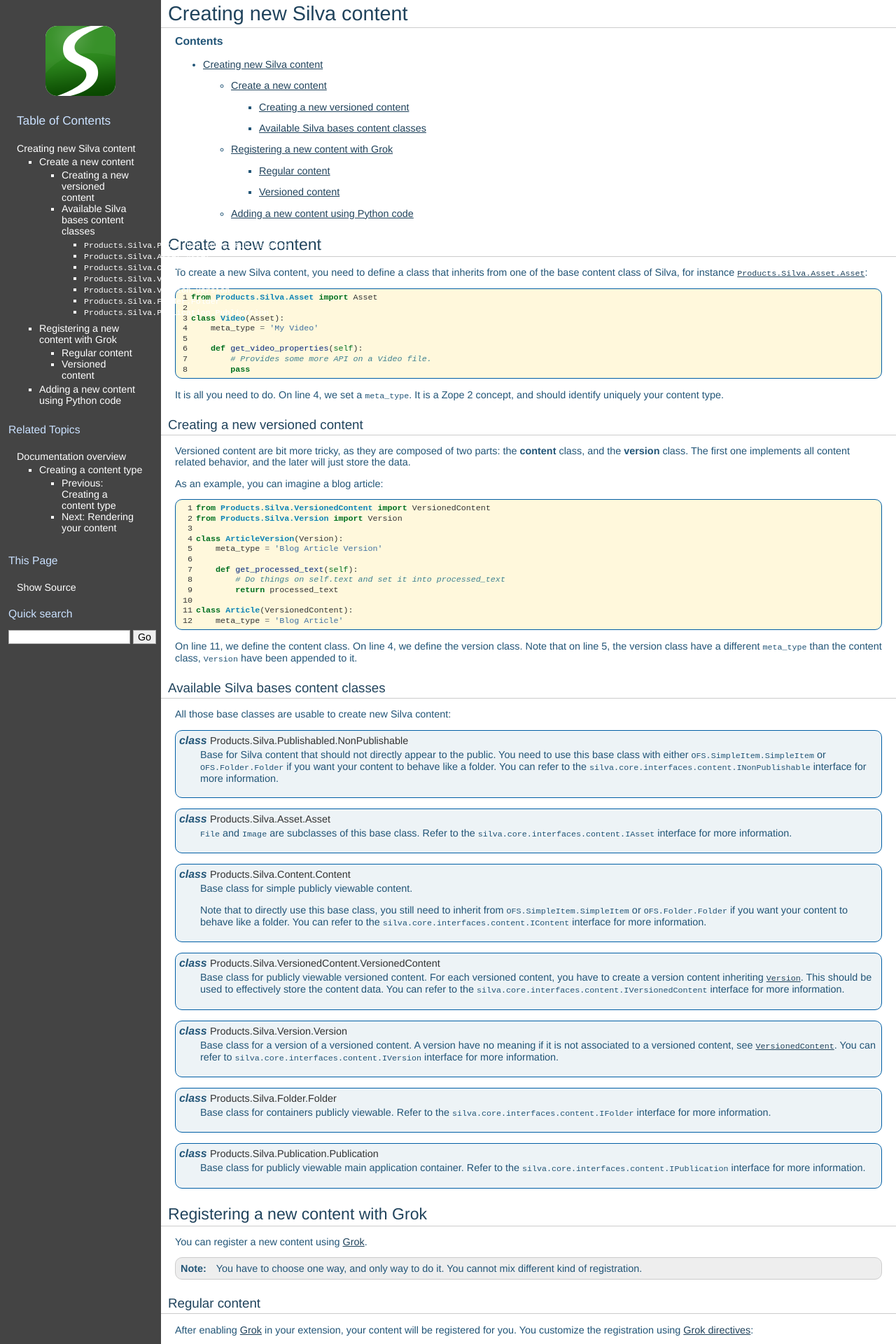
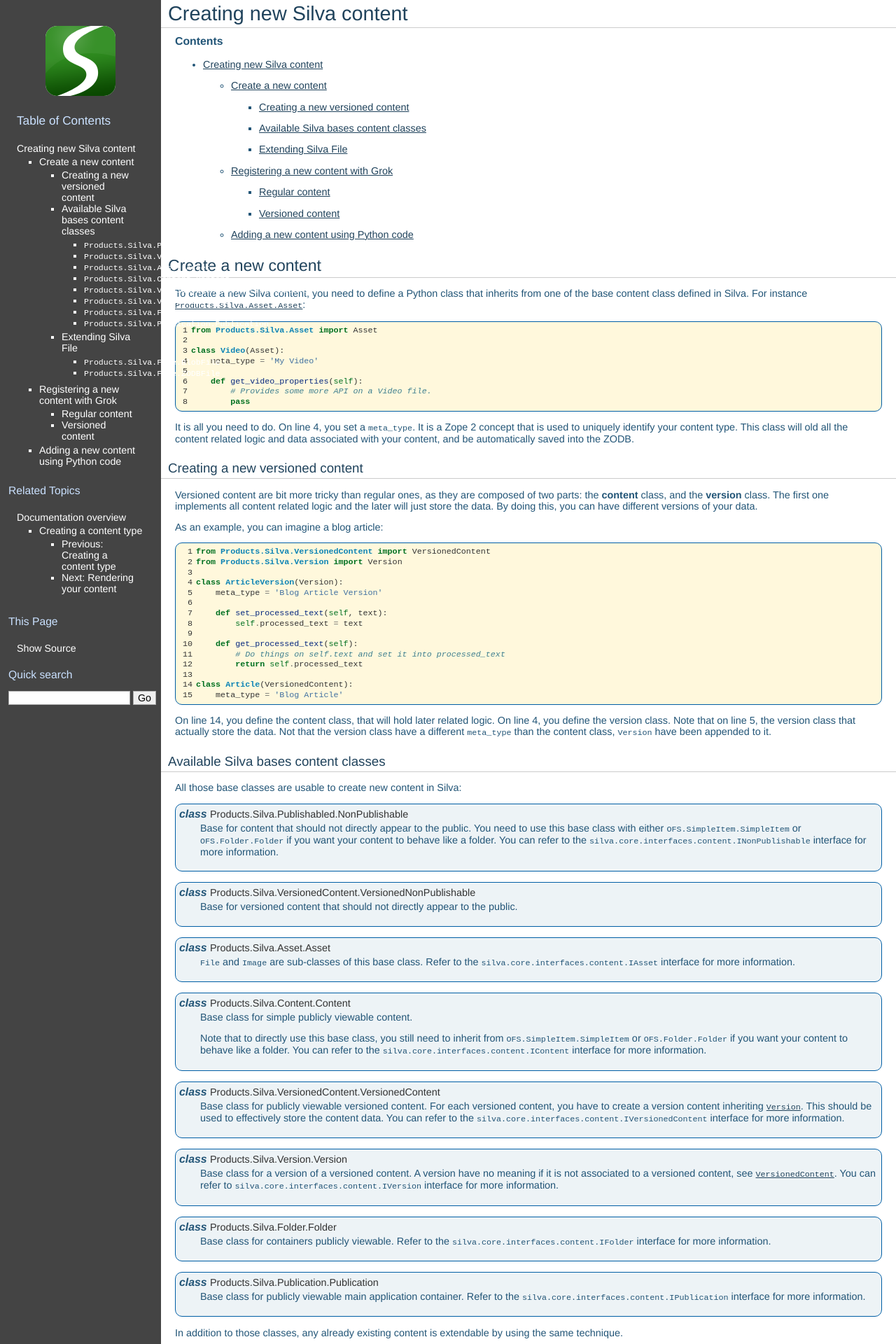
Before and after one commit to silvacms/documentation, a Sphinx documentation site: the page built from source/contents/base.rst, in a window 1280 px wide. Shown: the top 1920 px of the page at 70% size. Built offline with Sphinx 7.4.7, drawn with Linux system fonts in a browser that asks for light colours; pages that are not in the unit, such as notebooks, are missing from menus; comment, search, counter and statistics services are not loaded; cross-references to code outside the pages are shown as plain code; some of the changed text lies outside the part shown.

Commit message:
More documentation update.

```diff
--- a/source/.static/default.css
+++ b/source/.static/default.css
@@ -449,10 +449,6 @@
     padding-left: 1em;
 }
 
-.first {
-    margin-top: 0 !important;
-}
-
 /* "Footnotes" heading */
 p.rubric {
     margin-top: 30px;
--- a/source/apache.rst
+++ b/source/apache.rst
@@ -141,7 +141,7 @@
 ~~~~~~~~
 
 You can install and use the Silva extension `silva.app.forest`_, that
-have been built for this case. It will remove all this complicated
+have been built for this use-case. It will remove all this complicated
 configuration from your Apache configuration, and store this
 information in Zope. It supports multiple sites, with aliases and the
 equivalent of multiple rewrite rules inside a given site.
--- a/source/contents/base.rst
+++ b/source/contents/base.rst
@@ -6,9 +6,9 @@
 Create a new content
 --------------------
 
-To create a new Silva content, you need to define a class that inherits
-from one of the base content class of Silva, for instance
-:py:class:`Products.Silva.Asset.Asset`:
+To create a new Silva content, you need to define a Python class that
+inherits from one of the base content class defined in Silva. For
+instance :py:class:`Products.Silva.Asset.Asset`:
 
 .. code-block:: python
   :linenos:
@@ -22,19 +22,21 @@
           # Provides some more API on a Video file.
           pass
 
-It is all you need to do. On line 4, we set a ``meta_type``. It is a
-Zope 2 concept, and should identify uniquely your content type.
-
+It is all you need to do. On line 4, you set a ``meta_type``. It is a
+Zope 2 concept that is used to uniquely identify your content
+type. This class will old all the content related logic and data
+associated with your content, and be automatically saved into the ZODB.
 
 .. _creating-a-versioned-content:
 
 Creating a new versioned content
 ~~~~~~~~~~~~~~~~~~~~~~~~~~~~~~~~
 
-Versioned content are bit more tricky, as they are composed of two
-parts: the **content** class, and the **version** class. The first one
-implements all content related behavior, and the later will just store
-the data.
+Versioned content are bit more tricky than regular ones, as they are
+composed of two parts: the **content** class, and the **version**
+class. The first one implements all content related logic and the
+later will just store the data. By doing this, you can have different
+versions of your data.
 
 As an example, you can imagine a blog article:
 
@@ -47,40 +49,48 @@
    class ArticleVersion(Version):
        meta_type = 'Blog Article Version'
 
+       def set_processed_text(self, text):
+           self.processed_text = text
+
        def get_processed_text(self):
            # Do things on self.text and set it into processed_text
-           return processed_text
+           return self.processed_text
 
    class Article(VersionedContent):
        meta_type = 'Blog Article'
 
 
-
-On line 11, we define the content class. On line 4, we define the
-version class. Note that on line 5, the version class have a different
-``meta_type`` than the content class, ``Version`` have been appended
-to it.
+On line 14, you define the content class, that will hold later related
+logic. On line 4, you define the version class. Note that on line 5,
+the version class that actually store the data. Not that the version
+class have a different ``meta_type`` than the content class,
+``Version`` have been appended to it.
 
 
 Available Silva bases content classes
 ~~~~~~~~~~~~~~~~~~~~~~~~~~~~~~~~~~~~~
 
-All those base classes are usable to create new Silva content:
+All those base classes are usable to create new content in Silva:
 
 .. class:: Products.Silva.Publishabled.NonPublishable
 
-  Base for Silva content that should not directly appear to the
-  public. You need to use this base class with either
+  Base for content that should not directly appear to the public. You
+  need to use this base class with either
   ``OFS.SimpleItem.SimpleItem`` or ``OFS.Folder.Folder`` if you want
   your content to behave like a folder.  You can refer to the
-  :py:interface:`~silva.core.interfaces.content.INonPublishable` interface for
-  more information.
+  :py:interface:`~silva.core.interfaces.content.INonPublishable`
+  interface for more information.
+
+.. class:: Products.Silva.VersionedContent.VersionedNonPublishable
+
+  Base for versioned content that should not directly appear to the
+  public.
 
 .. class:: Products.Silva.Asset.Asset
 
-  ``File`` and ``Image`` are subclasses of this base class. Refer to
-  the :py:interface:`~silva.core.interfaces.content.IAsset` interface for more
-  information.
+  ``File`` and ``Image`` are sub-classes of this base class. Refer to
+  the :py:interface:`~silva.core.interfaces.content.IAsset` interface
+  for more information.
 
 .. class:: Products.Silva.Content.Content
 
@@ -121,22 +131,39 @@
   to the :py:interface:`~silva.core.interfaces.content.IPublication`
   interface for more information.
 
+In addition to those classes, any already existing content is
+extendable by using the same technique.
+
+Extending Silva File
+~~~~~~~~~~~~~~~~~~~~
+
+Silva File have multiple implementation, depending of which storage
+you select in the service files. If you want to extend Silva File, you
+need to extend a specific given implementation, and not their base
+class.
+
+.. class:: Products.Silva.File.BlobFile
+
+   Implementation for files storing their data into ZODB blobs.
+
+.. class:: Products.Silva.File.ZODBFile
+
+   Implementation for files storing their data directly inside the ZODB.
+
+For site holding large amount of files, it is recommended to extend
+:py:class:`~Products.Silva.File.BlobFile`.
+
 Registering a new content with Grok
 -----------------------------------
 
-You can register a new content using :term:`Grok`.
-
-.. note::
-
-   You have to choose one way, and only way to do it. You cannot mix
-   different kind of registration.
+You can register your new content using :term:`Grok`.
 
 Regular content
 ~~~~~~~~~~~~~~~
 
 After enabling :term:`Grok` in your extension, your content will be
-registered for you. You customize the registration using
-:term:`Grok directives<Grok directive>`:
+registered for you automatically. You can customize the registration
+using :term:`Grok directives<Grok directive>`:
 
 .. code-block:: python
    :linenos:
@@ -149,23 +176,24 @@
        silvaconf.icon('blog.png')
        silvaconf.priority(-3)
 
-On line 6, the ``silvaconf.icon`` directive sets the pathname to an
+On line 6, the ``silvaconf.icon`` directive sets  the filename of an
 icon file (``GIF`` or ``PNG``) to use as content icon. On line 7, the
-priority of the content in the addable menu is changed with the directive
+priority of the content in the addable menu is modified with the directive
 ``silvaconf.priority``.
 
 
-By default Silva will create a factory for your content.
+By default Silva will create a content factory for your content.
 
 .. glossary::
 
    *Content factory*
      A content factory is a function that create a new Zope 2 content
-     in Zope 2, and add in one container.
+     in Zope 2, and add it to the container specified in parameter.
 
-However, you can still provide yourself your own factory function to
-customize the creation of your content. You have some responsibilities
-if you so, like triggering some :term:`Zope event`:
+You can override this default factory with your own function in order
+to customize the creation of the content. You have some
+responsibilities if you do so, like triggering some :term:`Zope
+event`. For example you can customize the creation of the blog content:
 
 .. code-block:: python
 
@@ -180,14 +208,14 @@
        # Do what ever you want with blog
        notify(ObjectCreatedEvent(blog))
 
-And on your content you need to use the directive
-``silvaconf.factory`` (in the content class):
+On your content you need to use the directive ``silvaconf.factory``
+(in the content class) in order to declare your custom factory:
 
 .. code-block:: python
 
    silvaconf.factory('manage_addBlog')
 
-You can define a factory which is a ZMI add form, declare it on your
+If you define a factory that is a ZMI add form, declare it on your
 content *before* the real Python factory, and use the directive
 ``silvaconf.zmi_addable`` (in the content class) to make your content
 addable from ZMI:
@@ -216,9 +244,9 @@
 Versioned content
 ~~~~~~~~~~~~~~~~~
 
-Registering a new versioned content in Silva works exactly like registering
-a regular content, except there is an additional :term:`Grok
-directive` is needed to associate the content class to the versioned
+Registering a new versioned content in Silva works exactly like
+registering a regular content, except there is an additional
+:term:`Grok directive` is needed to associate the version class to the
 content class:
 
 .. code-block:: python
@@ -255,15 +282,17 @@
    factory = container.manage_addProduct['silva.app.blog']
    factory.manage_addArticle('identifier', u'My content')
 
-On line 1, we look for the factories of our extension, we called
-*silva.app.blog* during the :ref:`registering-extension-using-grok` of
-the extension. On line 2, we invoke the factory to create a new
-*Article* content.
+On line 1, you look for the factories registered by your extension,
+that you called *silva.app.blog* during the
+:ref:`registering-extension-using-grok` of the extension. On line 2,
+you invoke the factory to create a new *Article* content, with the
+given title and content.
 
 .. note::
 
-   Not only extension content are added into Zope this way, official
-   Silva content as well. For instance, here follows how to add a new folder.
+   Not only custom content are created and added this way, official
+   Silva content as well. For instance, here follows how to add a new
+   Silva Folder.
 
    .. code-block:: python
 
```
Also changed, not shown: other parts of source/contents/base.rst (+2 -3 lines), source/buildout.rst (+60 -65 lines), source/contents/views.rst (+25 -13 lines).
